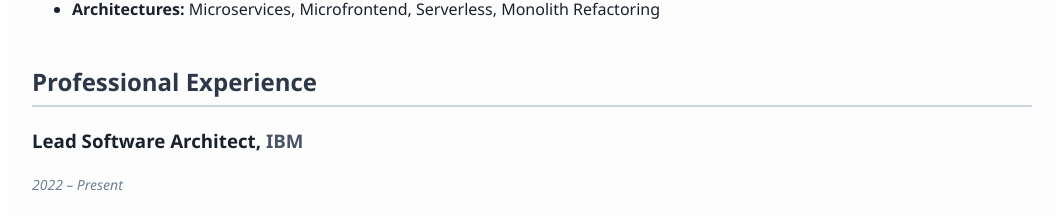
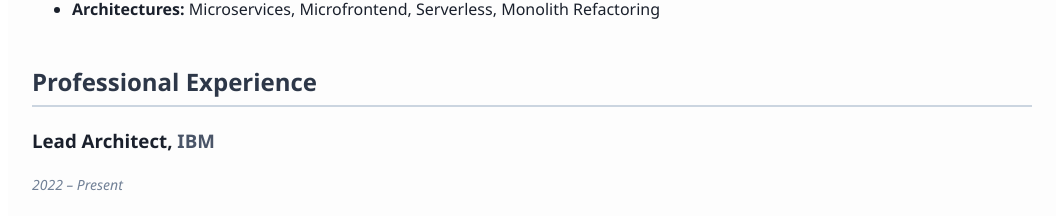
Before and after one commit to rameshkumarp24/ramesh.us, a React (Create React App) app: page / in a window 1280 px wide. Shown: the part 1056-1272 px from the top of the page, without its empty margins (108-1171 px from the left). Built offline with nearby package versions, Linux system fonts and the light colour scheme.

Commit message:
Update App.js

```diff
--- a/src/App.js
+++ b/src/App.js
@@ -93,7 +93,7 @@ function App() {
 
       <Section title="Professional Experience">
         <Job
-          title="Lead Software Architect"
+          title="Lead Architect"
           company="IBM"
           duration="2022 – Present"
           bullets={[
```
